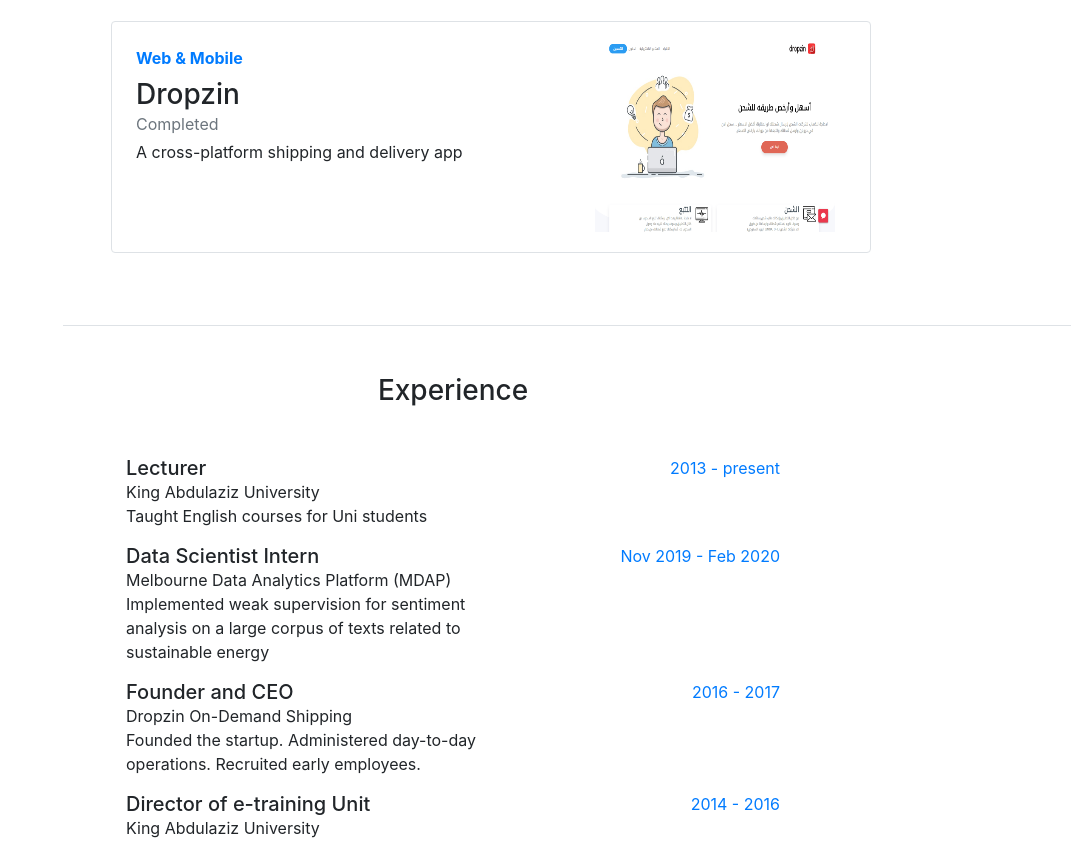
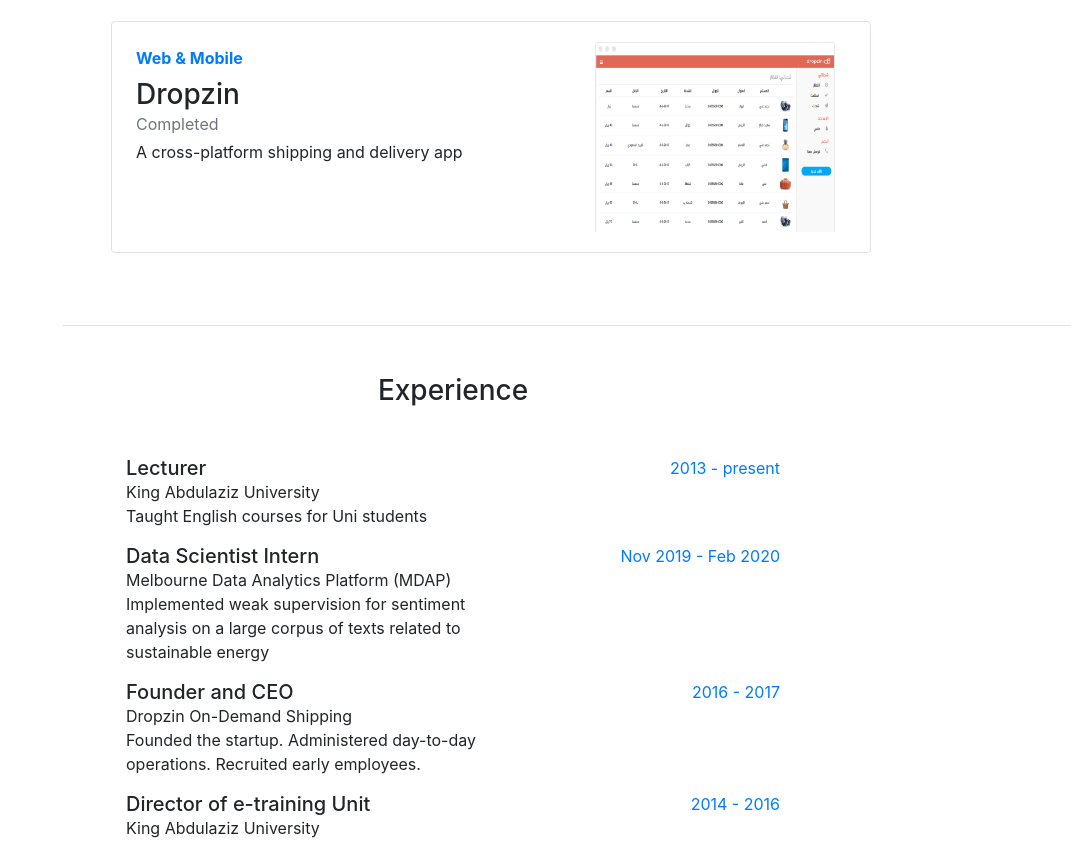
Before and after one commit to Eaalghamdi/Eaalghamdi.github.io, a website with bundled scripts: page index.html in a window 1280 px wide. Shown: the part 1840-2682 px from the top of the page, without its empty margins (209-1280 px from the left). Built offline with nearby package versions, Linux system fonts and the light colour scheme; a web font is replaced by a local one.

Commit message:
dropzin_dashboard.jpg

```diff
--- a/index.html
+++ b/index.html
@@ -237,7 +237,7 @@
             </div>
             <div class="col-auto d-none d-lg-block nargin_20 ">
 
-              <img  width="240" height="190"  src="img/dropzin.png">
+              <img  width="240" height="190"  src="img/dropzin_dashboard.jpg">
 
             </div>
           </div>
```
Also changed, not shown: img/dropzin_dashboard.jpg (added).
